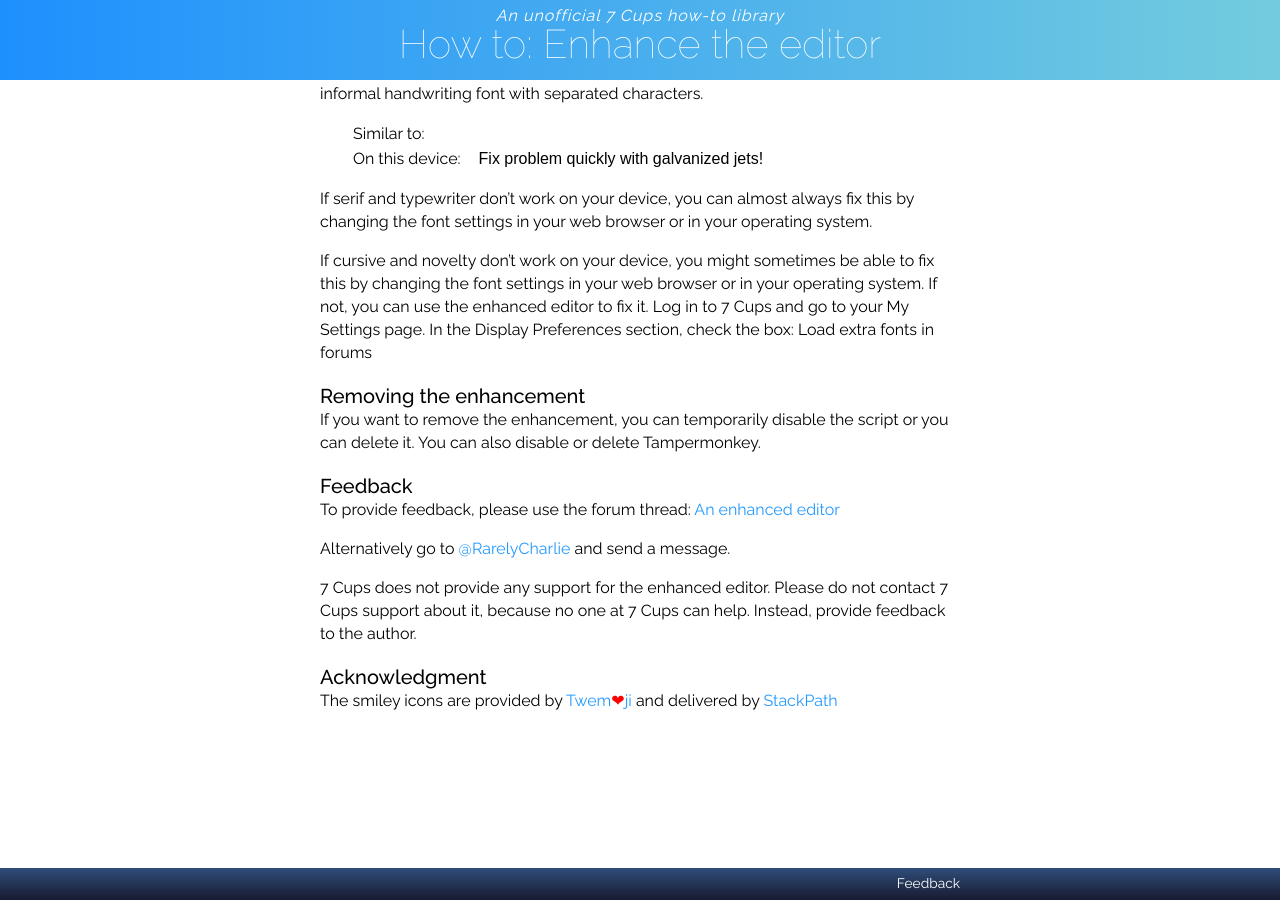
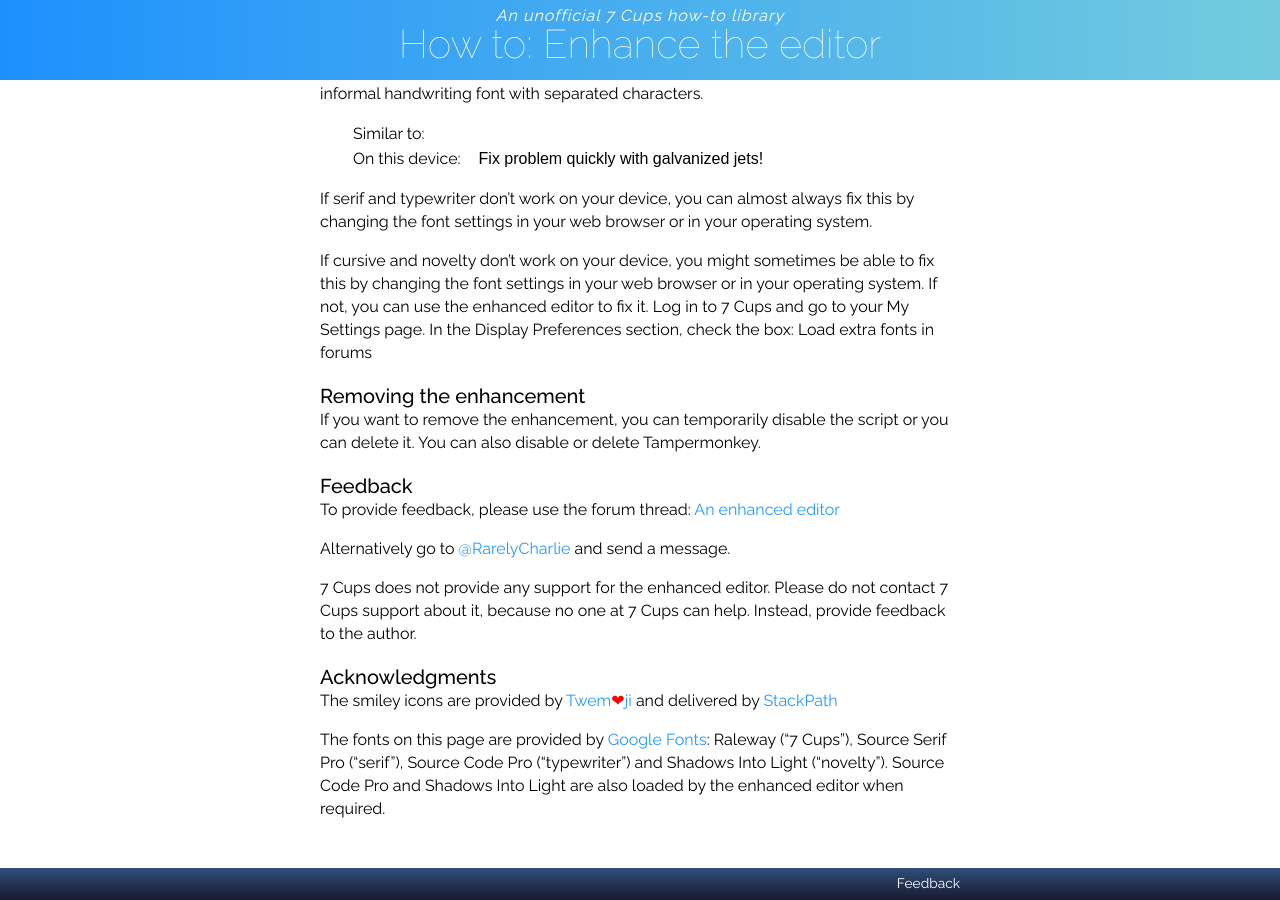
Before and after one commit to RarelyCharlie/rarelycharlie.github.io, a Jekyll site: the page built from _draft/editor.md, in a window 1280 px wide and 900 px high, scrolled down 3290 px. Built offline with Jekyll 4.4.1, drawn with Linux system fonts in a browser that asks for light colours.

Commit message:
ack fonts

```diff
--- a/_draft/editor.md
+++ b/_draft/editor.md
@@ -167,5 +167,7 @@ Alternatively go to [@RarelyCharlie](https://www.7cups.com/@RarelyCharlie) and s
 
 7 Cups does not provide any support for the enhanced editor. Please do not contact 7 Cups support about it, because no one at 7 Cups can help. Instead, provide feedback to the author.
 
-### Acknowledgment
+### Acknowledgments
 The smiley icons are provided by [Twem<span style="color:red">❤</span>ji](https://twemoji.maxcdn.com/) and delivered by [StackPath](https://www.stackpath.com/)
+
+The fonts on this page are provided by [Google Fonts](https://fonts.google.com/): Raleway ("7 Cups"), Source Serif Pro ("serif"), Source Code Pro ("typewriter") and Shadows Into Light ("novelty"). Source Code Pro and Shadows Into Light are also loaded by the enhanced editor when required.
```
